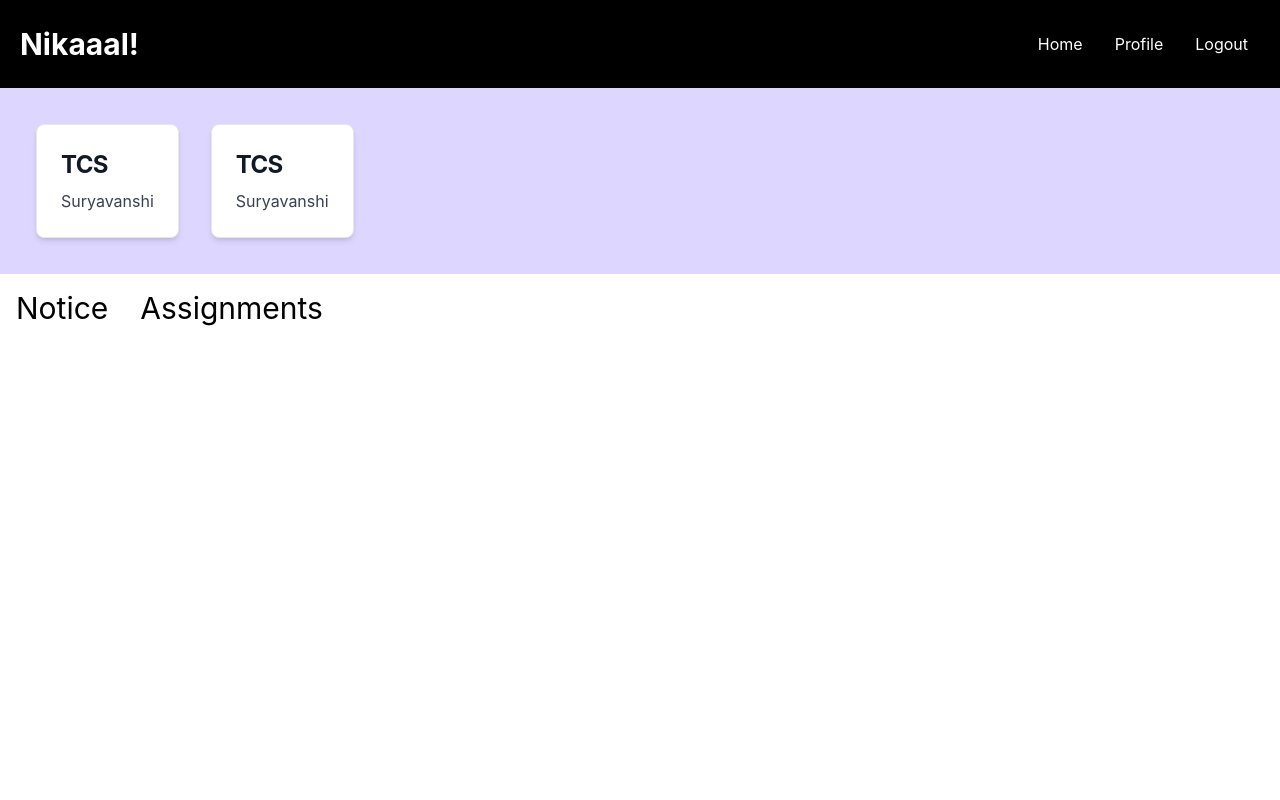
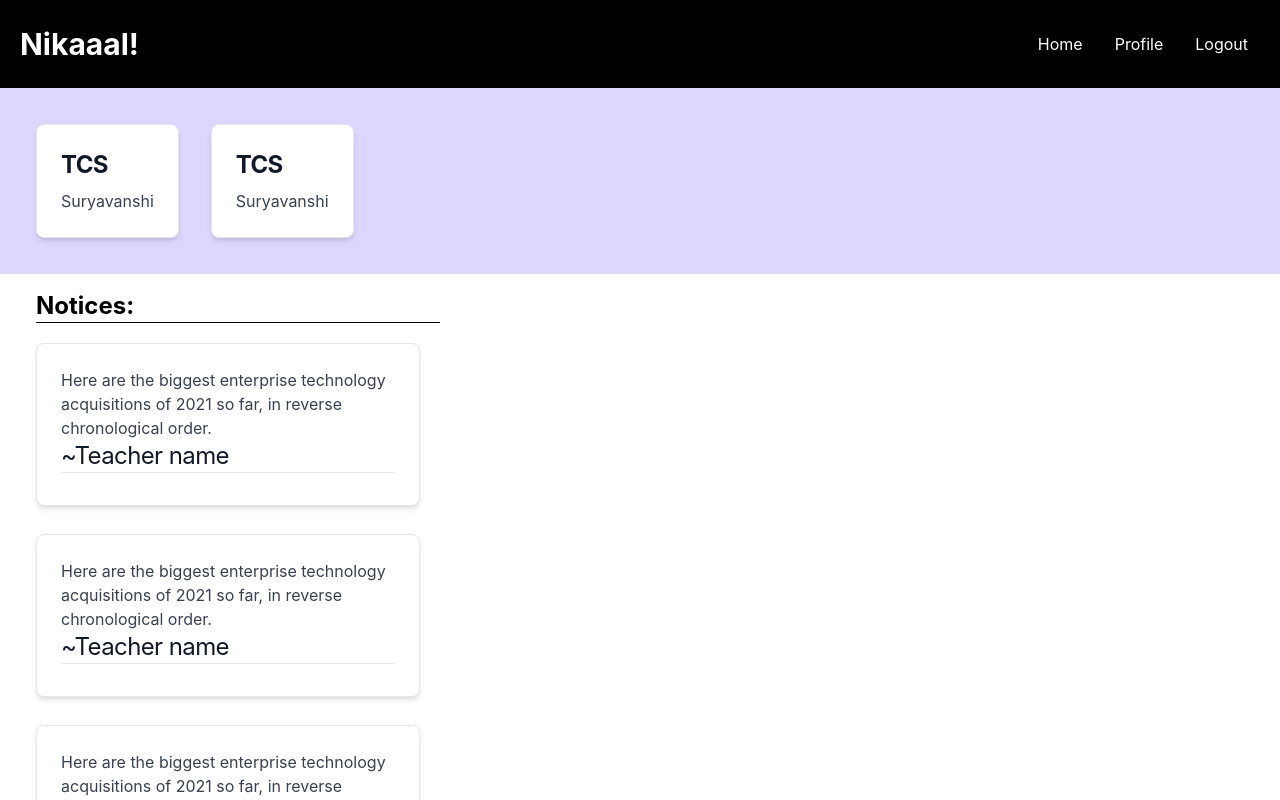
Before and after one commit to programmerpranit/codeissance_35_vadapav, a Next.js app: page /student in a window 1280 px wide. Shown: the top 800 px of the page. Built offline with nearby package versions, Linux system fonts and the light colour scheme.

Commit message:
completed student home page notice part

```diff
--- /dev/null
+++ b/components/Assignment.jsx
@@ -0,0 +1,28 @@
+import React from 'react'
+
+const Assignment = () => {
+  return (
+    <>
+              <a
+          href="#"
+          class="block p-6 max-w-sm bg-white rounded-lg border border-gray-200 shadow-md hover:bg-gray-100 dark:bg-gray-800 dark:border-gray-700 dark:hover:bg-gray-700"
+        >
+          <p class="font-normal text-lg border-b-2 text-white ">
+          Subject Name:
+          </p>
+          <p class="font-normal text-lg  text-white ">
+          Assignment Number
+          </p>
+          <p class="font-normal text-gray-700 dark:text-gray-400">
+          Here are the biggest enterprise technology acquisitions of 2021 so
+            far, in reverse chronological order.
+          </p>
+          <h5 class="mb-2 text-2xl border-b tracking-tight text-gray-900 dark:text-white">
+            ~Teacher name
+          </h5>
+        </a>
+    </>
+  )
+}
+
+export default Assignment
--- /dev/null
+++ b/components/Notice.jsx
@@ -0,0 +1,24 @@
+import React from "react";
+
+const Notice = () => {
+  return (
+    <>
+      <div className="flex flex-col m-3 p-2">
+        <a
+          href="#"
+          class="block p-6 max-w-sm bg-white rounded-lg border border-gray-200 shadow-md hover:bg-gray-100 dark:bg-gray-800 dark:border-gray-700 dark:hover:bg-gray-700"
+        >
+          <p class="font-normal text-gray-700 dark:text-gray-400">
+            Here are the biggest enterprise technology acquisitions of 2021 so
+            far, in reverse chronological order.
+          </p>
+          <h5 class="mb-2 text-2xl border-b tracking-tight text-gray-900 dark:text-white">
+            ~Teacher name
+          </h5>
+        </a>
+      </div>
+    </>
+  );
+};
+
+export default Notice;
--- a/pages/student/index.jsx
+++ b/pages/student/index.jsx
@@ -3,6 +3,8 @@
 import { MdChevronLeft, MdChevronRight } from "react-icons/md";
 import subjects from "../../components/Subjects";
 import Subjects from "../../components/Subjects";
+import Assignments from "../../components/Assignment";
+import Notice from "../../components/Notice";
 
 const index = () => {
   const slideLeft = () => {
@@ -51,10 +53,9 @@
               >
                 <div>
                   <div className="m-2 p-3 flex">
-                  <Subjects />
-                  <Subjects/>
+                    <Subjects />
+                    <Subjects />
                   </div>
-
                 </div>
               </div>
               <MdChevronRight
@@ -66,10 +67,16 @@
           </div>
           <div className="flex ">
             <div className="m-4 ">
-              <h1 className="text-3xl">Notice</h1>
-            </div>
-            <div className="m-4 ">
-              <h1 className="text-3xl">Assignments</h1>
+              <div>
+                <h1 className="text-2xl font-bold ml-5 border-b border-black">
+                  Notices:
+                </h1>
+                <Notice />
+                <Notice />
+                <Notice />
+                <Notice />
+                <Notice />
+              </div>
             </div>
           </div>
         </div>
--- a/pages/teacher/index.jsx
+++ b/pages/teacher/index.jsx
@@ -2,22 +2,6 @@
 import React from "react";
 
 const index = () => {
-
-  subjects = [{
-
-    "teacherName" : "Suryavanshi",
-    "Subject": "TCS"
-  },
-  {
-    "teacherName" : "Suryavanshi",
-    "Subject": "TCS"
-  },
-  {
-    "teacherName" : "Suryavanshi",
-    "Subject": "TCS"
-  }
-
-]
 
   return (
     <>
```
